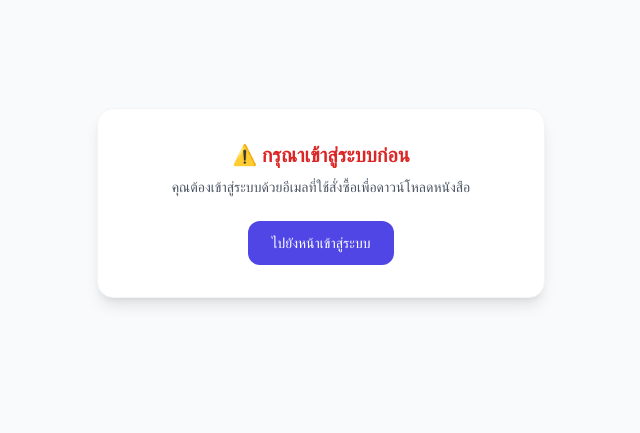
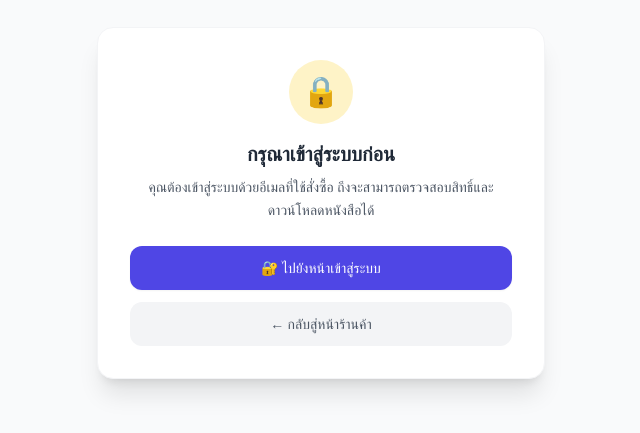
Before and after one commit to Thirada-67332110201-3/GusSov3, a Next.js app: page /download in a window 1280 px wide. Shown: the part 197-630 px from the top of the page, without its empty margins (319-959 px from the left). Built offline with nearby package versions, Linux system fonts and the light colour scheme; no server answers.

Commit message:
Update download page authorization UI and fix receipt email download link params

```diff
--- a/app/download/page.tsx
+++ b/app/download/page.tsx
@@ -2,7 +2,7 @@
 
 import { useEffect, useState, useCallback, Suspense } from 'react'
 import { createClient } from '@/lib/supabase/client'
-import { useSearchParams } from 'next/navigation'
+import { useSearchParams, useRouter } from 'next/navigation'
 
 type Ebook = {
   ebook_id: number
@@ -13,6 +13,7 @@ type Ebook = {
 
 function DownloadContent() {
   const supabase = createClient()
+  const router = useRouter()
   const searchParams = useSearchParams()
   const ebookId = searchParams.get('ebook_id')
 
@@ -33,7 +34,7 @@ function DownloadContent() {
       return
     }
 
-    const email = session.user.email || ''
+    const email = (session.user.email || '').trim().toLowerCase()
     setUserEmail(email)
 
     const { data: bookData } = await supabase
@@ -52,11 +53,13 @@ function DownloadContent() {
       const { data: purchaseData } = await supabase
         .from('purchases')
         .select('*')
-        .eq('user_email', email)
+        .ilike('user_email', email)
         .eq('ebook_id', ebookId)
 
       if (purchaseData && purchaseData.length > 0) {
         setAuthorized(true)
+      } else {
+        setAuthorized(false)
       }
     }
 
@@ -67,37 +70,96 @@ function DownloadContent() {
     verifyAccess()
   }, [verifyAccess])
 
+  const handleSwitchAccount = async () => {
+    await supabase.auth.signOut()
+    router.push('/login')
+  }
+
   if (loading) {
-    return <div className="min-h-screen flex items-center justify-center text-gray-500">กำลังตรวจสอบสิทธิ์การดาวน์โหลด...</div>
+    return (
+      <div className="min-h-screen bg-gray-50 flex flex-col items-center justify-center p-4">
+        <div className="animate-spin rounded-full h-10 w-10 border-b-2 border-indigo-600 mb-4"></div>
+        <p className="text-gray-500 font-medium text-sm">กำลังตรวจสอบสิทธิ์การดาวน์โหลดหนังสือ...</p>
+      </div>
+    )
   }
 
   return (
     <main className="min-h-screen bg-gray-50 flex items-center justify-center p-4">
-      <div className="max-w-md w-full bg-white rounded-2xl shadow-lg p-8 border border-gray-100 text-center">
+      <div className="max-w-md w-full bg-white rounded-2xl shadow-xl p-8 border border-gray-100 text-center">
 
+        {/* กรณีที่ยังไม่ได้เข้าสู่ระบบ */}
         {!userEmail ? (
           <div>
-            <h1 className="text-xl font-bold text-red-600 mb-2">⚠️ กรุณาเข้าสู่ระบบก่อน</h1>
-            <p className="text-sm text-gray-600 mb-6">คุณต้องเข้าสู่ระบบด้วยอีเมลที่ใช้สั่งซื้อเพื่อดาวน์โหลดหนังสือ</p>
-            <a href="/login" className="inline-block bg-indigo-600 text-white px-6 py-3 rounded-xl font-medium text-sm hover:bg-indigo-700 transition">
-              ไปยังหน้าเข้าสู่ระบบ
-            </a>
+            <div className="w-16 h-16 bg-amber-100 text-amber-600 rounded-full flex items-center justify-center text-3xl mx-auto mb-4">
+              🔒
+            </div>
+            <h1 className="text-xl font-bold text-gray-800 mb-2">กรุณาเข้าสู่ระบบก่อน</h1>
+            <p className="text-sm text-gray-600 mb-6 leading-relaxed">
+              คุณต้องเข้าสู่ระบบด้วยอีเมลที่ใช้สั่งซื้อ ถึงจะสามารถตรวจสอบสิทธิ์และดาวน์โหลดหนังสือได้
+            </p>
+            <div className="space-y-3">
+              <a
+                href="/login"
+                className="w-full block bg-indigo-600 text-white py-3 rounded-xl font-medium text-sm hover:bg-indigo-700 transition shadow-sm"
+              >
+                🔐 ไปยังหน้าเข้าสู่ระบบ
+              </a>
+              <a
+                href="/"
+                className="w-full block bg-gray-100 text-gray-600 py-3 rounded-xl font-medium text-sm hover:bg-gray-200 transition"
+              >
+                ← กลับสู่หน้าร้านค้า
+              </a>
+            </div>
           </div>
         ) : !authorized ? (
+          /* กรณีเข้าสู่ระบบแล้ว แต่อีเมลไม่ตรงกับคนซื้อ */
           <div>
-            <h1 className="text-xl font-bold text-red-600 mb-2">🚫 ไม่มีสิทธิ์เข้าถึงหนังสือเล่มนี้</h1>
-            <p className="text-sm text-gray-600 mb-2">บัญชีของคุณ (<span className="font-semibold text-gray-800">{userEmail}</span>) ไม่พบประวัติการซื้อหนังสือเล่มนี้</p>
-            <a href="/" className="inline-block bg-gray-600 text-white px-6 py-3 rounded-xl font-medium text-sm hover:bg-gray-700 transition">
-              กลับสู่หน้าร้านค้า
-            </a>
+            <div className="w-16 h-16 bg-red-100 text-red-600 rounded-full flex items-center justify-center text-3xl mx-auto mb-4">
+              🚫
+            </div>
+            <h1 className="text-xl font-bold text-red-600 mb-2">ไม่มีสิทธิ์ดาวน์โหลดหนังสือเล่มนี้</h1>
+
+            <div className="bg-red-50 border border-red-100 rounded-xl p-3.5 mb-4 text-left">
+              <p className="text-xs text-red-700 mb-1">
+                คุณกำลังเข้าสู่ระบบด้วย: <span className="font-semibold text-gray-900">{userEmail}</span>
+              </p>
+              <p className="text-xs text-red-600">
+                ❌ ไม่พบประวัติการสั่งซื้อหนังสือเล่มนี้ในบัญชีของคุณ
+              </p>
+            </div>
+
+            <p className="text-sm text-gray-700 font-medium mb-6 leading-relaxed">
+              ⚠️ ต้องเข้าสู่ระบบด้วยบัญชีที่ถูกต้อง (อีเมลที่ใช้สั่งซื้อ) ถึงจะสามารถดาวน์โหลดหนังสือได้
+            </p>
+
+            <div className="space-y-3">
+              <button
+                type="button"
+                onClick={handleSwitchAccount}
+                className="w-full block bg-indigo-600 text-white py-3 rounded-xl font-medium text-sm hover:bg-indigo-700 transition shadow-sm"
+              >
+                🔄 สลับบัญชี / เข้าสู่ระบบด้วยอีเมลที่ถูกต้อง
+              </button>
+              <a
+                href="/"
+                className="w-full block bg-gray-100 text-gray-600 py-3 rounded-xl font-medium text-sm hover:bg-gray-200 transition"
+              >
+                ← กลับสู่หน้าร้านค้า
+              </a>
+            </div>
           </div>
         ) : (
+          /* กรณียืนยันสิทธิ์สำเร็จ */
           <div>
             <div className="w-16 h-16 bg-green-100 text-green-600 rounded-full flex items-center justify-center text-3xl mx-auto mb-4">
               ✓
             </div>
             <h1 className="text-2xl font-bold text-gray-800 mb-1">ยืนยันสิทธิ์สำเร็จ!</h1>
-            <p className="text-xs text-gray-500 mb-6">คุณเป็นเจ้าของสิทธิ์หนังสือเล่มนี้</p>
+            <p className="text-xs text-emerald-600 font-medium mb-4">
+              สิทธิ์ถูกต้องสำหรับ: <span className="font-semibold">{userEmail}</span>
+            </p>
 
             {ebook && (
               <div className="bg-gray-50 p-4 rounded-xl border mb-6 text-left">
@@ -106,16 +168,15 @@ function DownloadContent() {
               </div>
             )}
 
-            <a
-              href="#"
-              onClick={(e) => {
-                e.preventDefault()
-                alert('เริ่มดาวน์โหลดไฟล์ E-Book (PDF) ลงเครื่องของคุณแล้ว!')
+            <button
+              type="button"
+              onClick={() => {
+                alert(`📥 เริ่มดาวน์โหลดหนังสือ "${ebook?.title || 'E-Book'}" (PDF) ลงเครื่องของคุณแล้ว!`)
               }}
               className="w-full block bg-emerald-600 text-white py-3 rounded-xl hover:bg-emerald-700 transition font-medium text-sm shadow-md mb-3"
             >
               📥 ดาวน์โหลดไฟล์ E-Book (PDF)
-            </a>
+            </button>
 
             <a href="/" className="text-xs text-gray-500 hover:underline">
               ← กลับสู่หน้าร้านหลัก
--- a/app/page.tsx
+++ b/app/page.tsx
@@ -186,16 +186,21 @@ export default function Home() {
     setPaying(true)
 
     try {
+      const cleanCheckoutEmail = checkoutEmail.trim().toLowerCase()
+
       for (const item of cart) {
         await supabase.from('purchases').insert([
           {
-            user_email: checkoutEmail,
+            user_email: cleanCheckoutEmail,
             ebook_id: item.ebook_id
           }
         ])
       }
 
       const origin = window.location.origin
+      const firstEbookId = cart[0]?.ebook_id || ''
+      const defaultDownloadLink = `${origin}/download?ebook_id=${firstEbookId}`
+
       const itemsHtmlString = cart.map(item => {
         const downloadLink = `${origin}/download?ebook_id=${item.ebook_id}`
         return `<div style="margin-bottom: 12px; padding: 10px; background: #f9f9f9; border-radius: 6px;">
@@ -207,13 +212,15 @@ export default function Home() {
       const orderId = 'GS-' + Math.floor(100000 + Math.random() * 900000)
 
       const templateParams = {
-        email: checkoutEmail,
-        name: checkoutEmail.split('@')[0],
+        email: cleanCheckoutEmail,
+        name: cleanCheckoutEmail.split('@')[0],
         order_id: orderId,
         receipt_no: 'REC-' + orderId,
-        date: new Date().toLocaleString(),
+        date: new Date().toLocaleString('th-TH'),
         items_html: itemsHtmlString,
-        total_price: totalPrice.toFixed(2)
+        total_price: totalPrice.toFixed(2),
+        link: defaultDownloadLink,
+        download_link: defaultDownloadLink
       }
 
       await emailjs.send(
```
